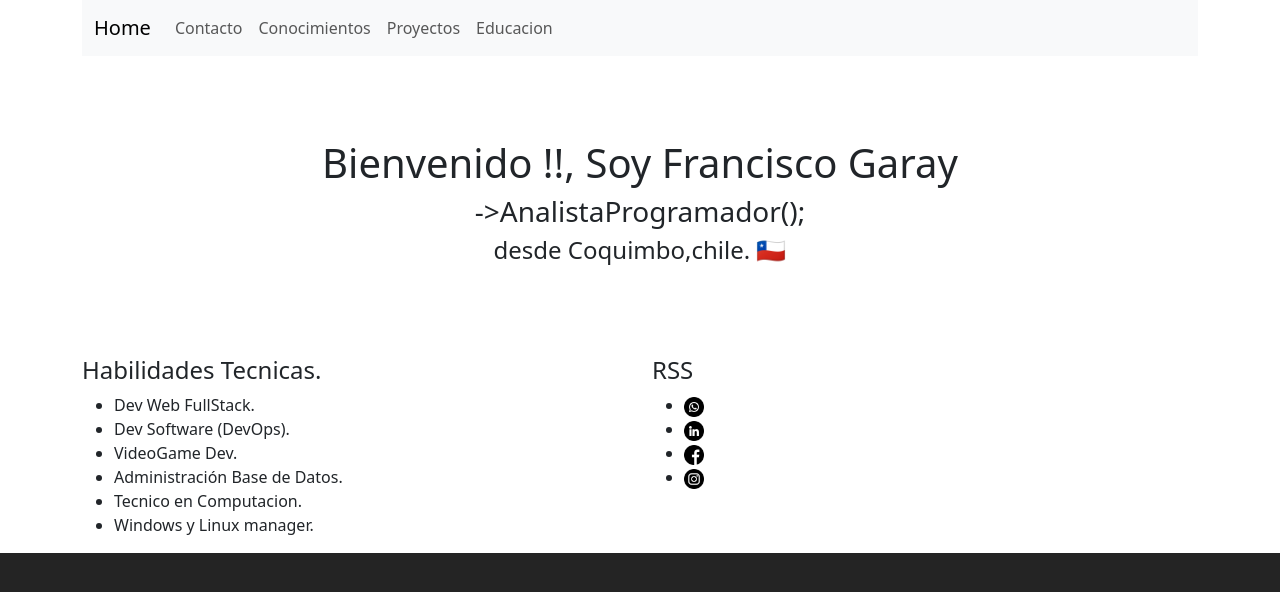
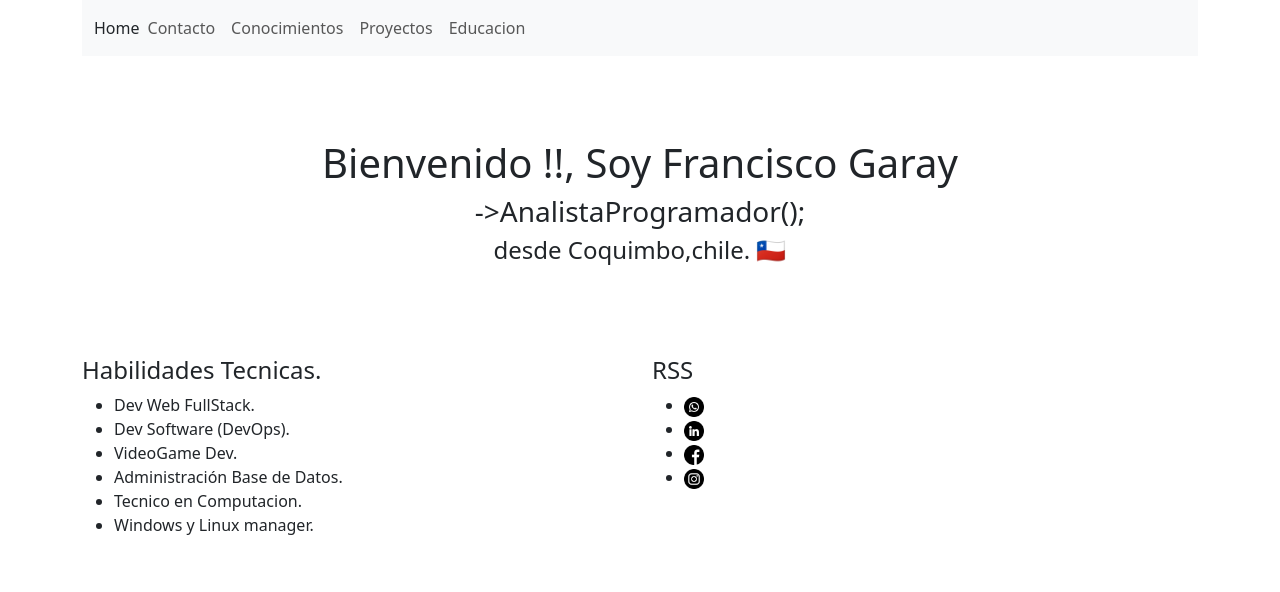
Before and after one commit to garay21/FranciscoGaray, a React (Vite) app: page / in a window 1280 px wide. Shown: the top 592 px of the page. Built offline with nearby package versions, Linux system fonts and the light colour scheme.

Commit message:
navegacion por paginas actualizada.

```diff
--- a/src/App.jsx
+++ b/src/App.jsx
@@ -1,12 +1,32 @@
+import React, { useState } from 'react';
 import Header from './view/Header';
 import Welcome from './view/Welcome'
+import Skills from './view/Skills';
 
 function App() {
+  const [currentView, setCurrentView] = useState('Home');
+
+  const NavPage = (view) => {
+    setCurrentView(view);
+  }
+
+  const RenderPage = () => {
+    switch(currentView){
+      case 'Home' : return <Welcome/>;
+      case 'Contact' : return <Welcome/>;
+      case 'Skills' : return <Skills/>;
+      case 'Projects' : return <Welcome/>;
+      case 'Education' : return <Welcome/>;
+      default : return <Welcome/>;
+    }
+  }
 
   return (
     <div className="container">
-        <Header/>
-        <Welcome/>
+        <Header NavPage={NavPage}/>
+        {
+          RenderPage()
+        }
     </div>
   )
 }
--- a/src/index.css
+++ b/src/index.css
@@ -13,6 +13,7 @@
   -moz-osx-font-smoothing: grayscale;
 }
 
-#root{
+#root , body{
   width: 100%;
+  height: 100vh;
 }
--- a/src/view/Header.jsx
+++ b/src/view/Header.jsx
@@ -1,25 +1,27 @@
-const Header = () => {
+import '../styles/header.css'
+
+const Header = ({NavPage}) => {
     return (
         <header>
             <nav className="navbar navbar-expand-lg bg-body-tertiary">
                 <div className="container-fluid">
-                    <a className="navbar-brand" href="/mi-portfolio/">Home</a>
+                    <button className="nav-link" onClick={() => NavPage('Home')}>Home</button>
                     <button className="navbar-toggler" type="button" data-bs-toggle="collapse" data-bs-target="#navbarSupportedContent" aria-controls="navbarSupportedContent" aria-expanded="false" aria-label="Toggle navigation">
                         <span className="navbar-toggler-icon"></span>
                     </button>
                     <div className="collapse navbar-collapse" id="navbarSupportedContent">
                         <ul className="navbar-nav me-auto mb-2 mb-lg-0">
                             <li className="nav-item">
-                                <a className="nav-link" href="/mi-portfolio/Contact">Contacto</a>
+                                <button className="nav-link" onClick={()=>NavPage('Contact')}>Contacto</button>
                             </li>
                             <li className="nav-item">
-                                <a className="nav-link" href="/mi-portfolio/Skills">Conocimientos</a>
+                                <button className="nav-link" onClick={()=>NavPage('Skills')}>Conocimientos</button>
                             </li>
                             <li className="nav-item">
-                                <a className="nav-link" href="/mi-portfolio/Projects">Proyectos</a>
+                                <button className="nav-link" onClick={()=>NavPage('Projects')}>Proyectos</button>
                             </li>
                             <li className="nav-item">
-                                <a className="nav-link" href="/mi-portfolio/Education">Educacion</a>
+                                <button className="nav-link" onClick={()=>NavPage('Education')}>Educacion</button>
                             </li>
                         </ul>
                     </div>
--- a/vite.config.js
+++ b/vite.config.js
@@ -4,5 +4,5 @@ import react from '@vitejs/plugin-react-swc'
 // https://vitejs.dev/config/
 export default defineConfig({
   plugins: [react()],
-  base: "/FranciscoGaray/"
+  base: "/FranciscoGaray/",
 })
```
Also changed, not shown: src/styles/header.css (added).
